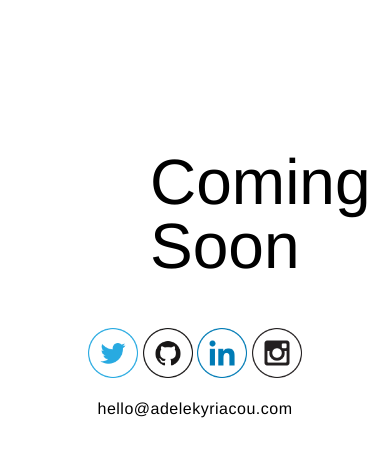
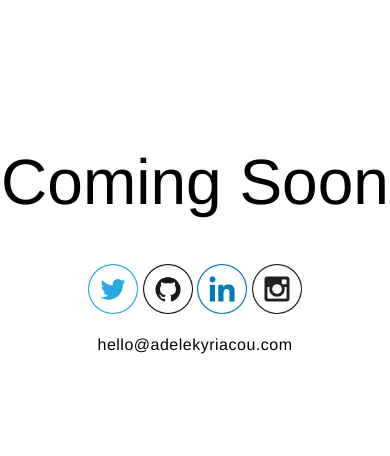
Before and after one commit to adelekyriacou/adelekyriacou.github.io, a plain HTML site: page index.html in a window 390 px wide. Drawn offline with Linux system fonts and the light colour scheme.

Commit message:
Amend padding so it looks nice on mobile

```diff
--- a/stylesheet.css
+++ b/stylesheet.css
@@ -5,7 +5,7 @@ body {
 
 h1 {
   font-size: 400%;
-  padding: 150px 150px 50px 150px;
+  padding: 150px 0px 50px 0px;
 }
 
 p, h1 {
```
